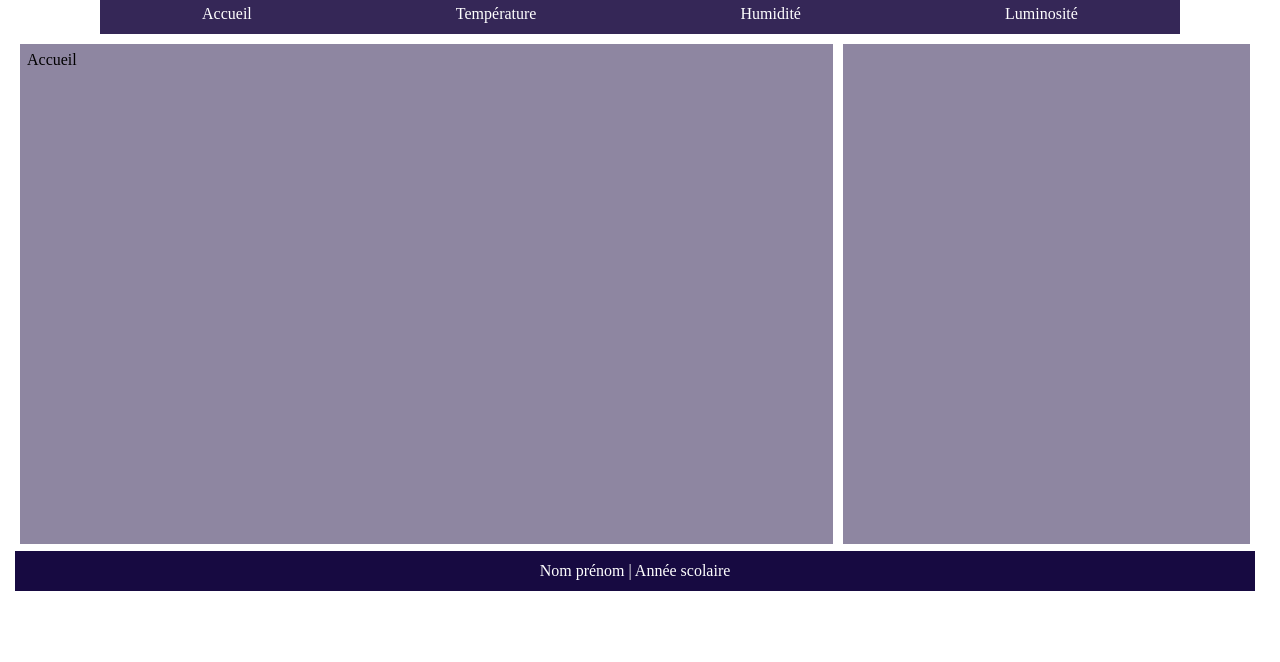
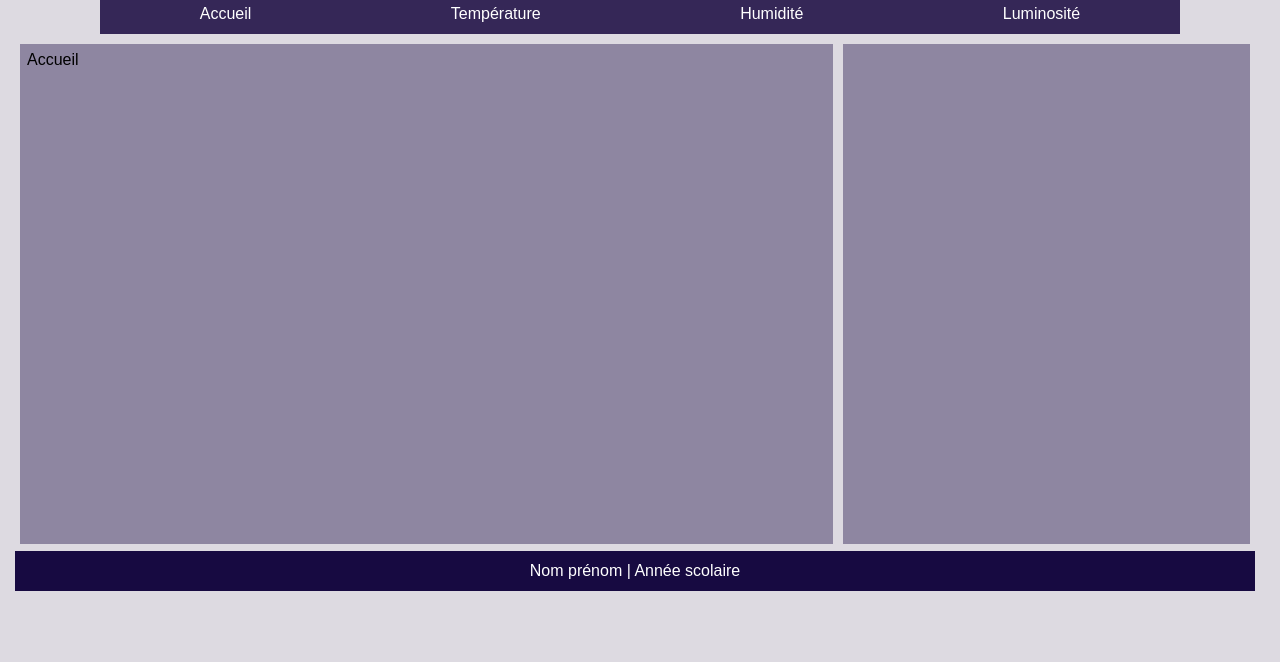
Before and after one commit to JulesR94/Formation, a plain HTML site: page front/CSS/exercices/exoflexbox/exoflexbox.html in a window 1280 px wide. Shown: the part 138-800 px from the top of the page. Drawn offline with Linux system fonts and the light colour scheme.

Commit message:
Update exoflexbox.css

```diff
--- a/front/CSS/exercices/exoflexbox/exoflexbox.css
+++ b/front/CSS/exercices/exoflexbox/exoflexbox.css
@@ -1,6 +1,10 @@
 *{
     margin: 0;
     padding: 0;
+}
+body {
+    font-family: Arial, Helvetica, sans-serif;
+    background-color: #dddae1;
 }
 header{
    display: flex;
```
